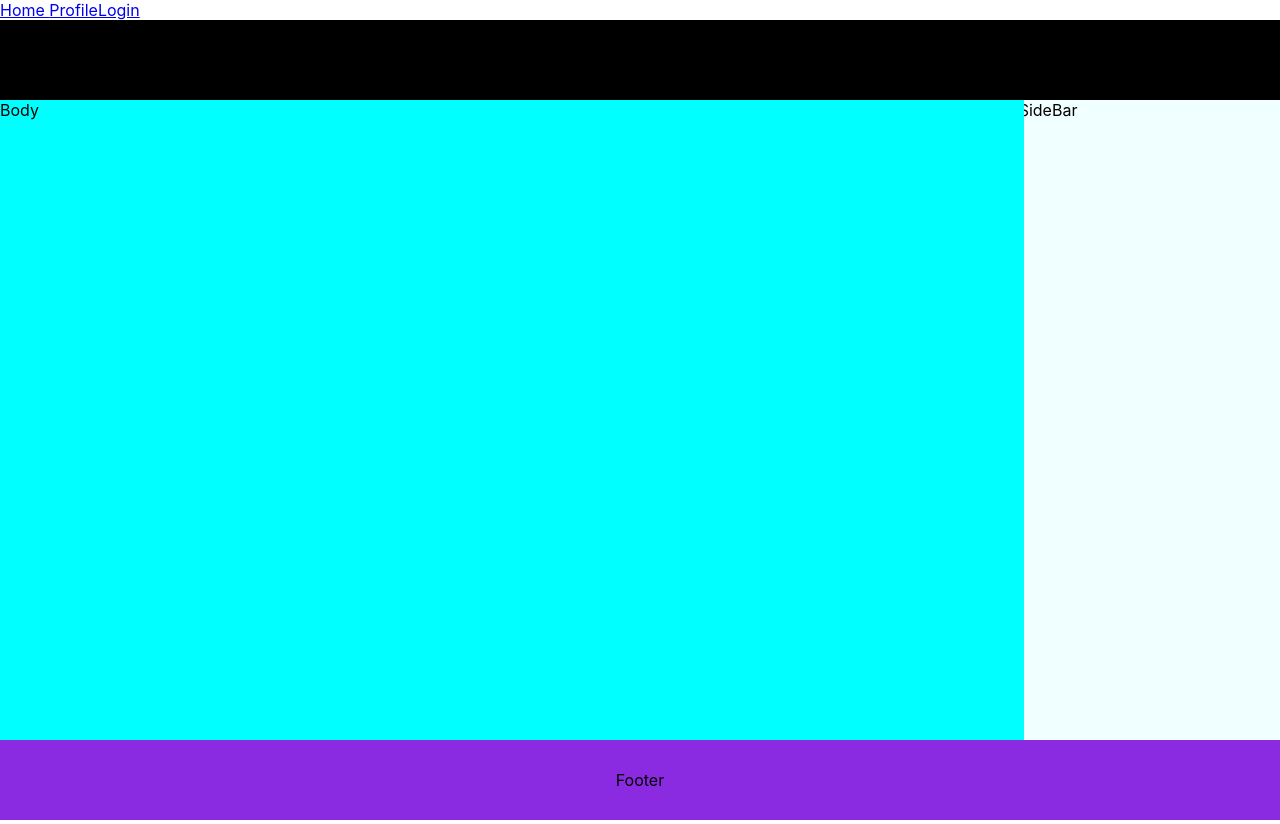
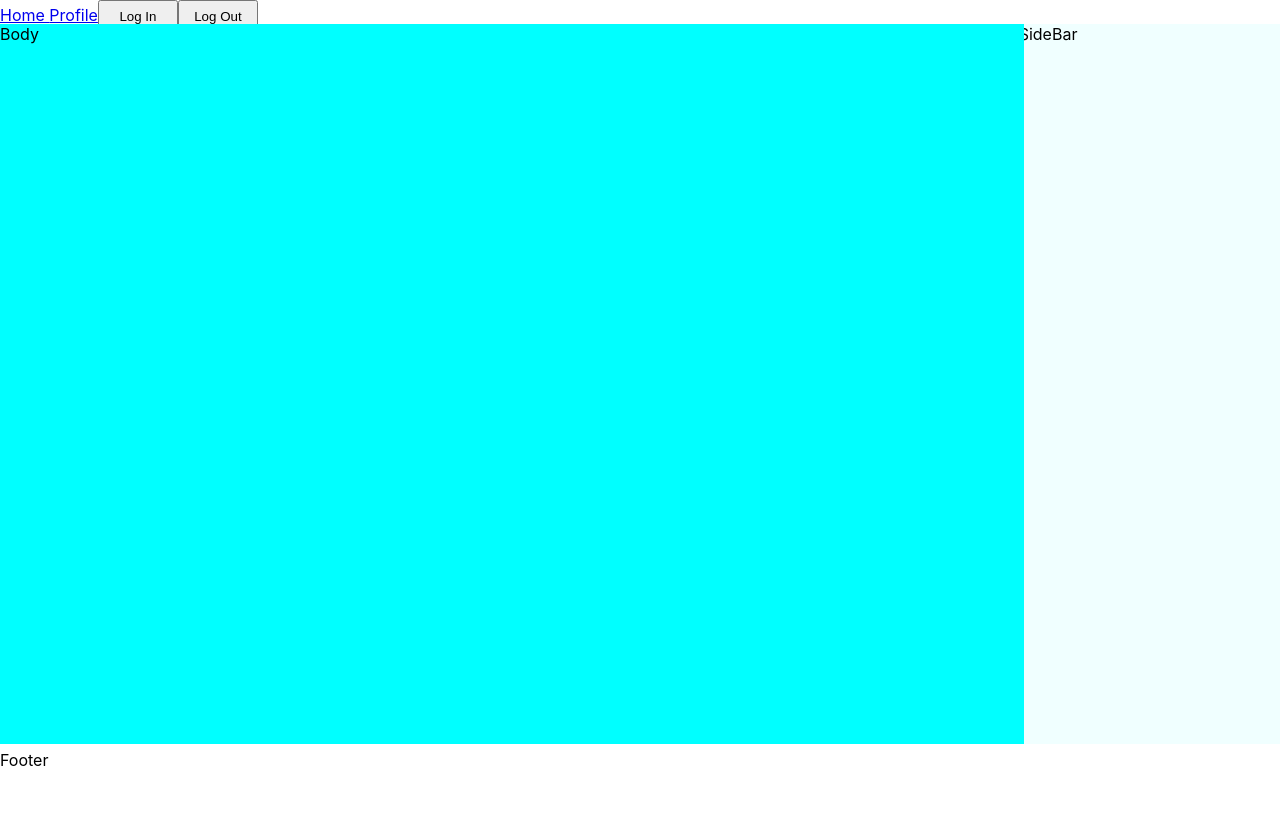
Before and after one commit to davidjhoy/sixbyseven, a React (Create React App) app in the folder client/: page /home in a window 1280 px wide. Built offline with nearby package versions, Linux system fonts and the light colour scheme.

Commit message:
login logout working

```diff
--- a/client/src/App.js
+++ b/client/src/App.js
@@ -4,24 +4,29 @@ import { BrowserRouter as Router, Routes, Route, NavLink } from "react-router-do
 import Login from './components/Login';
 import Home from './components/Home';
 import Profile from './components/Profile';
+import { useAuth0 } from "@auth0/auth0-react";
 
 
 function App() {
+  const { loginWithRedirect } = useAuth0();
+  const { logout } = useAuth0();
   return (
     <>
 
-      <Router>
+
         <div className = "Navbar">
           <NavLink to="/home"> Home </NavLink>
           <NavLink to="/profile">Profile</NavLink>
-          <NavLink to="/login">Login</NavLink>
+          <button onClick={() => loginWithRedirect()} className = "logBtn">Log In</button>
+          <button onClick={() => logout({ returnTo: window.location.origin })}> Log Out </button>
         </div>
         <Routes>
           <Route path="/login" element = {<Login />} />
           <Route path="/home" element = {<Home />}/>
           <Route path="/profile" element = {<Profile/>}/>
         </Routes>
-      </Router>
+
+      <div className = "Home-footer"><p>Footer</p></div>
 
     </>
   );
--- /dev/null
+++ b/client/src/auth/auth0-provider-with-history.js
@@ -0,0 +1,27 @@
+import React from 'react';
+import { useNavigate } from 'react-router-dom';
+import { Auth0Provider } from '@auth0/auth0-react';
+
+const Auth0ProviderWithHistory = ({ children }) => {
+  const domain = process.env.REACT_APP_AUTH0_DOMAIN;
+  const clientId = process.env.REACT_APP_AUTH0_CLIENT_ID;
+
+  const history = useNavigate();
+
+  const onRedirectCallback = (appState) => {
+    history.push(appState?.returnTo || window.location.pathname);
+  };
+
+  return (
+    <Auth0Provider
+      domain={domain}
+      clientId={clientId}
+      redirectUri="http://localhost:3000/home"
+      onRedirectCallback={onRedirectCallback}
+    >
+      {children}
+    </Auth0Provider>
+  );
+};
+
+export default Auth0ProviderWithHistory;
--- /dev/null
+++ b/client/src/components/ArticleCard.js
@@ -0,0 +1,9 @@
+import React from 'react'
+
+const ArticleCard = () => {
+  return (
+    <div>ArticleCard</div>
+  )
+}
+
+export default ArticleCard;
--- a/client/src/components/Home.js
+++ b/client/src/components/Home.js
@@ -1,14 +1,15 @@
 import React from 'react';
 import "../css/home.css";
+import ArticleCard from './ArticleCard';
 
 const Home = () => {
   return (
     <div className='Home-container'>
 
-      <div className = "Home-header"><p>Header</p></div>
+
       <div className = "Home-sidebar"><p>SideBar</p></div>
       <div className = "Home-body"><p>Body</p></div>
-      <div className = "Home-footer"><p>Footer</p></div>
+
 
     </div>
   )
--- a/client/src/components/Login.js
+++ b/client/src/components/Login.js
@@ -2,14 +2,14 @@
 import React from 'react'
 import '../css/login.css';
 import '../assets/leaves.jpeg'
-import { useAuth0 } from "@auth0/auth0-react";
+
 
 
 const Login = () => {
-  const { loginWithRedirect } = useAuth0();
+
   return (
     <div className = "Login-container">
-        <button onClick={() => loginWithRedirect()}>Log In</button>
+
         <form className = "form">
         <label className = "label">Username</label>
         <input type = "text" name="username" className = "input"/>
--- a/client/src/css/App.css
+++ b/client/src/css/App.css
@@ -1,3 +1,12 @@
 body{
   color: black;
 }
+.Home-footer{
+  position: absolute;
+    bottom: 30px;
+    width: 100%;
+}
+
+.Navbar{
+  height: 3vh;
+}
--- a/client/src/css/home.css
+++ b/client/src/css/home.css
@@ -6,30 +6,20 @@
     grid-area: sidebar;
     background-color: azure;
     justify-self: center;
+    height: 90vh;
     min-width: 200pt;
     max-width: 300pt;
 }
 
 .Home-body{
     grid-area: body;
-    height:100%;
+    height:90vh;
     background-color: aqua;
 }
 
-.Home-header{
-    grid-area: header;
-    height: 100%;
-    background-color: black;
-}
 
-.Home-footer{
-    display: flex;
-    align-items: center;
-    justify-content: center;
-    grid-area: footer;
-    height: 100%;
-    background-color: blueviolet;
-}
+
+
 
 .Home-container {
     display: grid;
@@ -38,7 +28,7 @@
     grid-template-columns: 30% 25% 25% 20% ;
     grid-template-rows: 10% 80% 10%;
     grid-template-areas:
-        "header header header header"
+
         "body body body sidebar"
         "footer footer footer footer"
 }
--- a/client/src/index.js
+++ b/client/src/index.js
@@ -1,21 +1,19 @@
 import React from 'react';
 import ReactDOM from 'react-dom/client';
+import { BrowserRouter as Router } from "react-router-dom";
 import './css/index.css';
 import App from './App';
-import { Auth0Provider } from "@auth0/auth0-react";
+import Auth0ProviderWithHistory from './auth/auth0-provider-with-history';
 
 
 const root = ReactDOM.createRoot(document.getElementById('root'));
-const domain = process.env.REACT_APP_AUTH0_DOMAIN;
-const clientId = process.env.REACT_APP_AUTH0_CLIENT_ID;
+
 root.render(
   <React.StrictMode>
-    <Auth0Provider
-    domain={domain}
-    clientId={clientId}
-    redirectUri="https://sixbyseven.herokuapp.com/home"
-  >
+     <Router>
+    <Auth0ProviderWithHistory>
     <App />
-    </Auth0Provider>
+    </Auth0ProviderWithHistory>
+    </Router>
   </React.StrictMode>
 );
```
